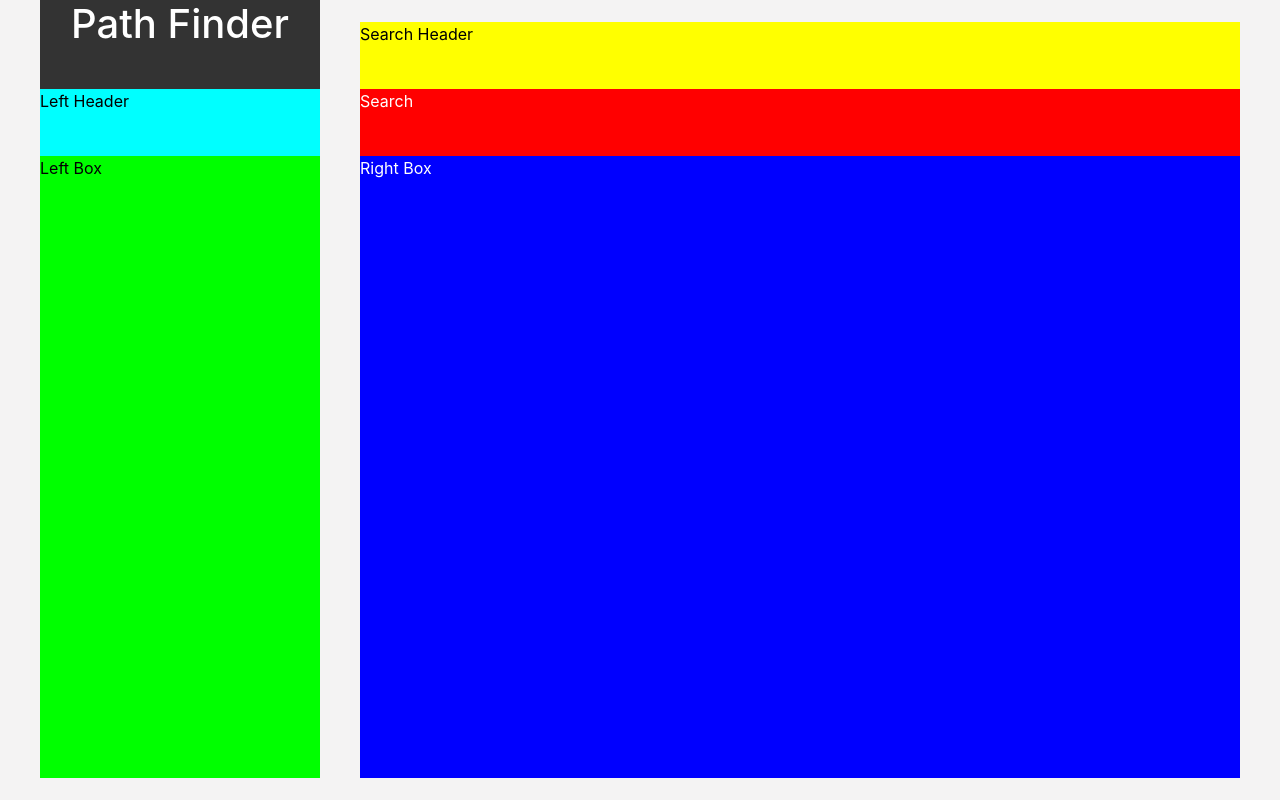
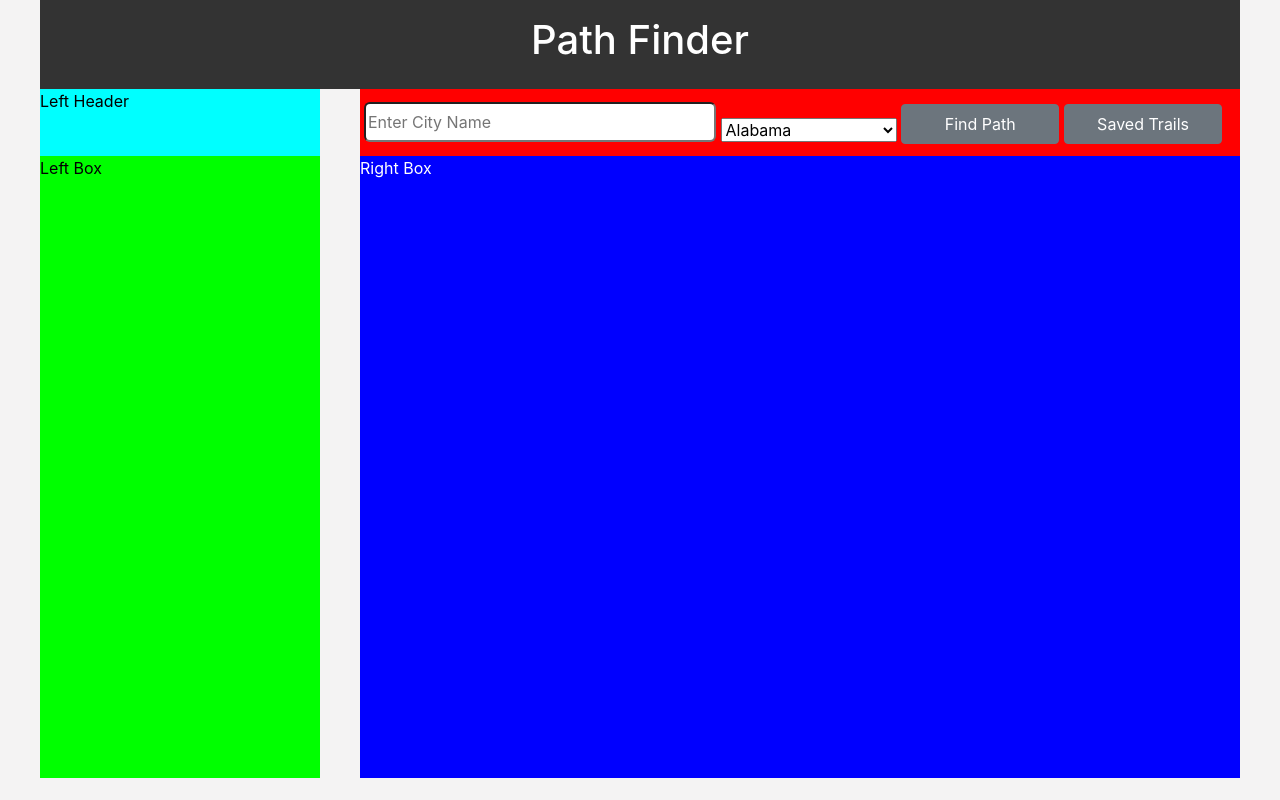
Before and after one commit to OrionRiitters/path_finder, a Flask app: page / in a window 1280 px wide. Run offline with Flask 2, Linux system fonts and the light colour scheme; some libraries are stand-ins or nearby versions.

Commit message:
Added inputs and buttons to search DIV.

```diff
--- a/app.py
+++ b/app.py
@@ -1,11 +1,12 @@
 # this class will start the app will communicate directly with the frontend and the route handler
 from flask import Flask, render_template, request
+from states import STATES
 app = Flask(__name__)
 
 
 @app.route('/')
 def index():
-    return render_template('index.html')
+    return render_template('index.html', states=STATES)
 
 
 @app.route('/get_trails', methods=['POST', 'GET'])
--- /dev/null
+++ b/states.py
@@ -0,0 +1,8 @@
+STATES = ["Alabama","Alaska","Arizona","Arkansas","California","Colorado",
+  "Connecticut","Delaware","Florida","Georgia","Hawaii","Idaho","Illinois",
+  "Indiana","Iowa","Kansas","Kentucky","Louisiana","Maine","Maryland",
+  "Massachusetts","Michigan","Minnesota","Mississippi","Missouri","Montana",
+  "Nebraska","Nevada","New Hampshire","New Jersey","New Mexico","New York",
+  "North Carolina","North Dakota","Ohio","Oklahoma","Oregon","Pennsylvania",
+  "Rhode Island","South Carolina","South Dakota","Tennessee","Texas","Utah",
+  "Vermont","Virginia","Washington","West Virginia","Wisconsin","Wyoming"]
--- a/static/css/style.css
+++ b/static/css/style.css
@@ -14,7 +14,7 @@
 #app-header {
     text-align: center;
     grid-row: 1 / 5;
-    grid-column: 2 / 9;
+    grid-column: 2 / 32;
     background-color: #333333;
     color: white;
 }
@@ -38,6 +38,17 @@
     color: white;
 }
 
+#city {
+    height: 60%;
+    width: 40%;
+    border-radius: 6px;
+    margin-left: 4px;
+}
+
+#state {
+    width: 20%;
+}
+
 #left-header {
     grid-row: 5 / 8;
     grid-column: 2 / 9;
@@ -58,3 +69,20 @@
     background-color: #0000ff;
     color: white;
 }
+
+btn-secondary {
+    width: 25%;
+}
+
+.vertical-center {
+    margin: 0;
+    position: relative;
+    top: 50%;
+    -ms-transform: translateY(-50%);
+    transform: translateY(-50%);
+}
+
+.block {
+    width: 18%;
+    height: 60%;
+}
--- /dev/null
+++ b/static/js/search.js
@@ -0,0 +1,3 @@
+$.('#find-path').on('click', function() {
+
+});
--- a/templates/index.html
+++ b/templates/index.html
@@ -11,16 +11,25 @@
     <body>
         <div id="app" class="grid-container app-container">
             <div id="app-header">
-                <div id="header-title">
+                <div id="header-title" class="vertical-center">
                     <h1>Path Finder</h1>
                 </div>
             </div>
 
-            <div id="search-header">
-                <p>Search Header</p>
-            </div>
             <div id="search">
-                <p>Search</p>
+                <input id="city" type="text" class="vertical-center" placeholder="Enter City Name">
+                <select id="state" class="vertical-center">
+                    {% for state in states %}
+                    <option value="{{ state }}">{{ state }}</option>
+                    {% endfor %}
+                </select>
+                <btn id="find-path" class="btn btn-secondary vertical-center block">
+                    <p class="vertical-center">Find Path</p>
+                </btn>
+
+                <btn id="saved-trails" class="btn btn-secondary vertical-center block">
+                    <p class="vertical-center">Saved Trails</p>
+                </btn>
             </div>
 
             <div id="left-header">
```
